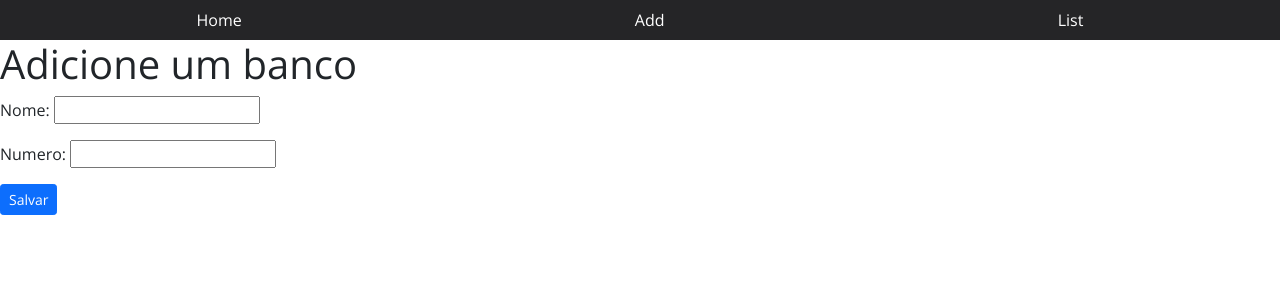
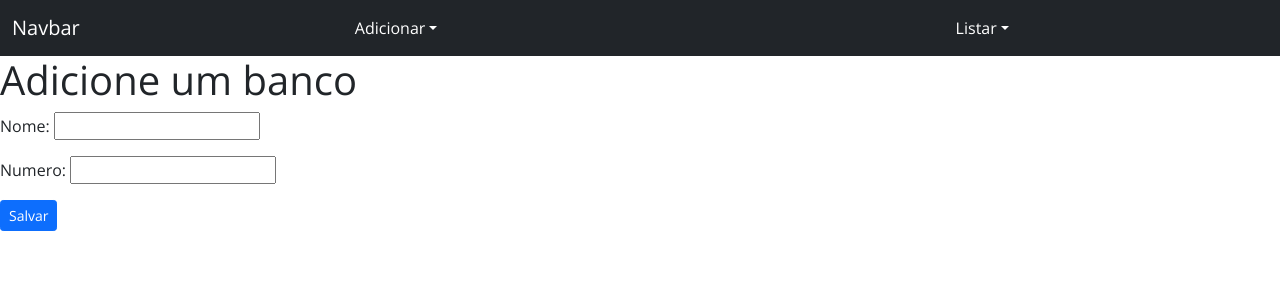
Before and after one commit to Davi-Ga/AplicativoWEB, a Django app: page /adicionar/banco/ in a window 1280 px wide. Shown: the top 300 px of the page. Run offline with Django 4.2, Linux system fonts and the light colour scheme.

Commit message:
header ajustada para ter um dropdown no nav cm bootstrap 5

```diff
--- a/app/banco/templates/partials/header.html
+++ b/app/banco/templates/partials/header.html
@@ -4,11 +4,35 @@
 <link rel="stylesheet" href="https://cdn.jsdelivr.net/npm/bootstrap-icons@1.8.1/font/bootstrap-icons.css"> <!-- Referenciar o bootstrap -->
 
 <header>
-    <nav id="menu-h" class="nav">
-        <a class="nav-link" href={% url 'paginaInicial' %}>Home</a>
-        <a class="nav-link" href={% url 'adicionar' %}>Add</a>
-        <a class="nav-link" href="#">List</a>
-      </nav>
+  <nav class="navbar navbar-expand-lg navbar-dark bg-dark" id="menu-h">
+    <div class="container-fluid">
+      <a class="navbar-brand" href="#">Navbar</a>
+      <button class="navbar-toggler" type="button" data-bs-toggle="collapse" data-bs-target="#navbarNavDarkDropdown" aria-controls="navbarNavDarkDropdown" aria-expanded="false" aria-label="Toggle navigation">
+        <span class="navbar-toggler-icon"></span>
+      </button>
+
+      <div class="collapse navbar-collapse" id="navbarNavDarkDropdown">
+        <ul class="navbar-nav">
+          <li class="nav-item dropdown">
+            <a class="nav-link dropdown-toggle" href="#" id="navbarDarkDropdownMenuLink" role="button" data-bs-toggle="dropdown" aria-expanded="false">Adicionar</a>
+            <ul class="dropdown-menu dropdown-menu-dark" aria-labelledby="navbarDarkDropdownMenuLink">
+              <li><a class="dropdown-item" href="#">Banco</a></li>
+              <li><a class="dropdown-item" href="#">Agência</a></li>
+            </ul>
+          </li>
+        </ul>
+
+        <ul class="navbar-nav">
+          <li class="nav-item dropdown">
+            <a class="nav-link dropdown-toggle" href="#" id="navbarDarkDropdownMenuLink" role="button" data-bs-toggle="dropdown" aria-expanded="false">Listar</a>
+            <ul class="dropdown-menu dropdown-menu-dark" aria-labelledby="navbarDarkDropdownMenuLink">
+              <li><a class="dropdown-item" href="{% url '' %}">Banco</a></li>
+              <li><a class="dropdown-item" href="#">Agência</a></li>
+            </ul>
+      </div>
+
+    </div>
+  </nav>
 </header>
 
 <script src="https://cdn.jsdelivr.net/npm/bootstrap@5.0.0-beta2/dist/js/bootstrap.bundle.min.js" integrity="sha384-b5kHyXgcpbZJO/tY9Ul7kGkf1S0CWuKcCD38l8YkeH8z8QjE0GmW1gYU5S9FOnJ0" crossorigin="anonymous"></script>
```
